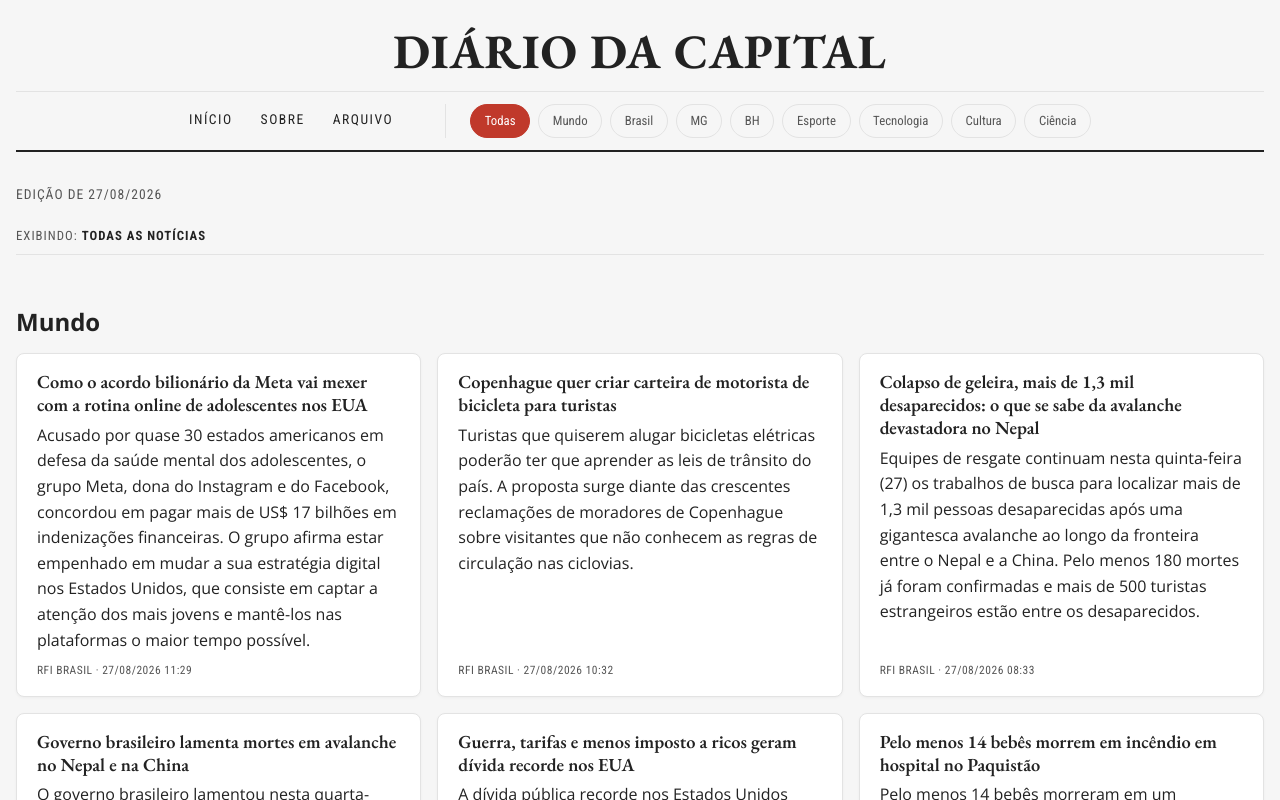
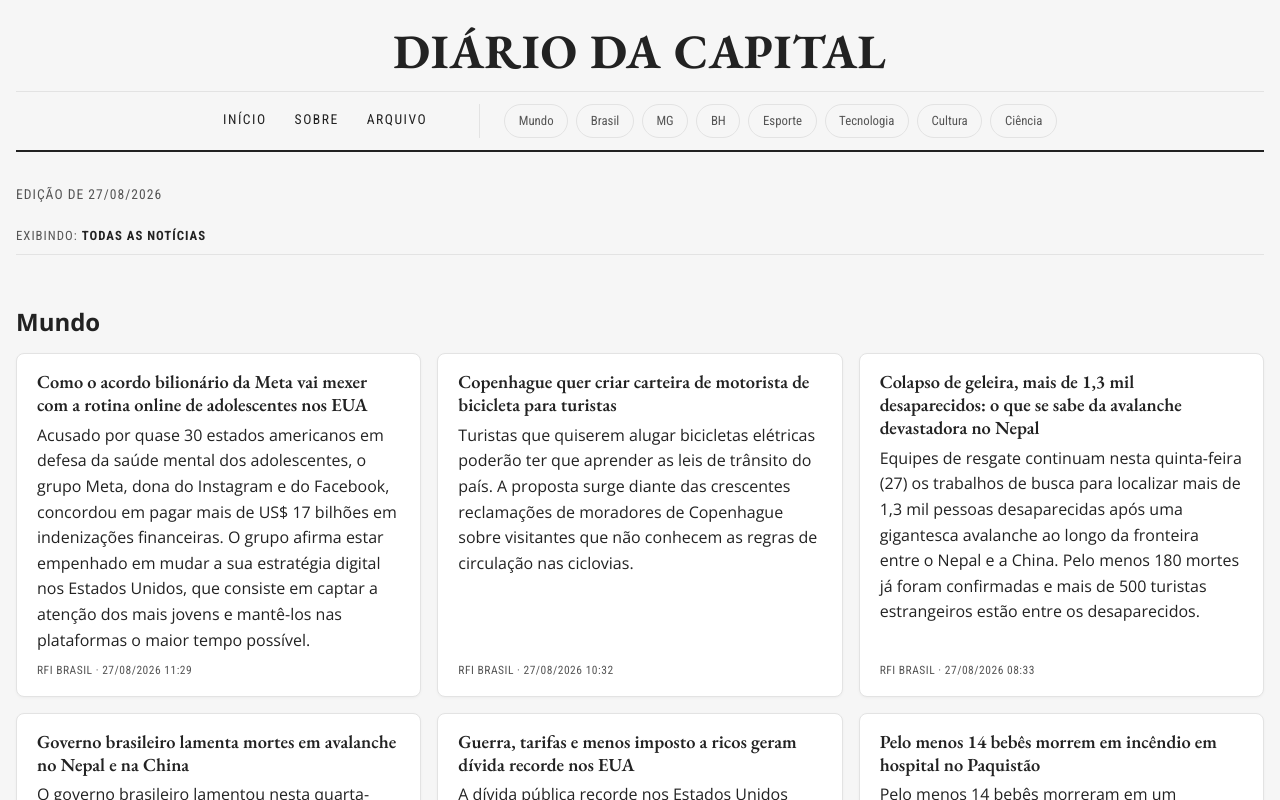
Before and after one commit to willycornelissen/clipping, a React (Vite) app: page / in a window 1280 px wide. Shown: the top 800 px of the page. Built offline with nearby package versions, Linux system fonts and the light colour scheme.

Commit message:
feat: remove botão Todas do filtro de assuntos

```diff
--- a/src/App.jsx
+++ b/src/App.jsx
@@ -31,13 +31,6 @@ export default function App() {
           <Link to="/sobre">Sobre</Link>
           <Link to="/arquivo">Arquivo</Link>
           <div className="assuntos-filtro" role="group" aria-label="Filtrar por assunto">
-            <button
-              className={`assunto-btn ${!assuntoSelecionado ? 'ativa' : ''}`}
-              onClick={() => definirAssunto(null)}
-              aria-pressed={!assuntoSelecionado}
-            >
-              Todas
-            </button>
             {ASSUNTOS.map(({ id, nome }) => (
               <button
                 key={id}
```
